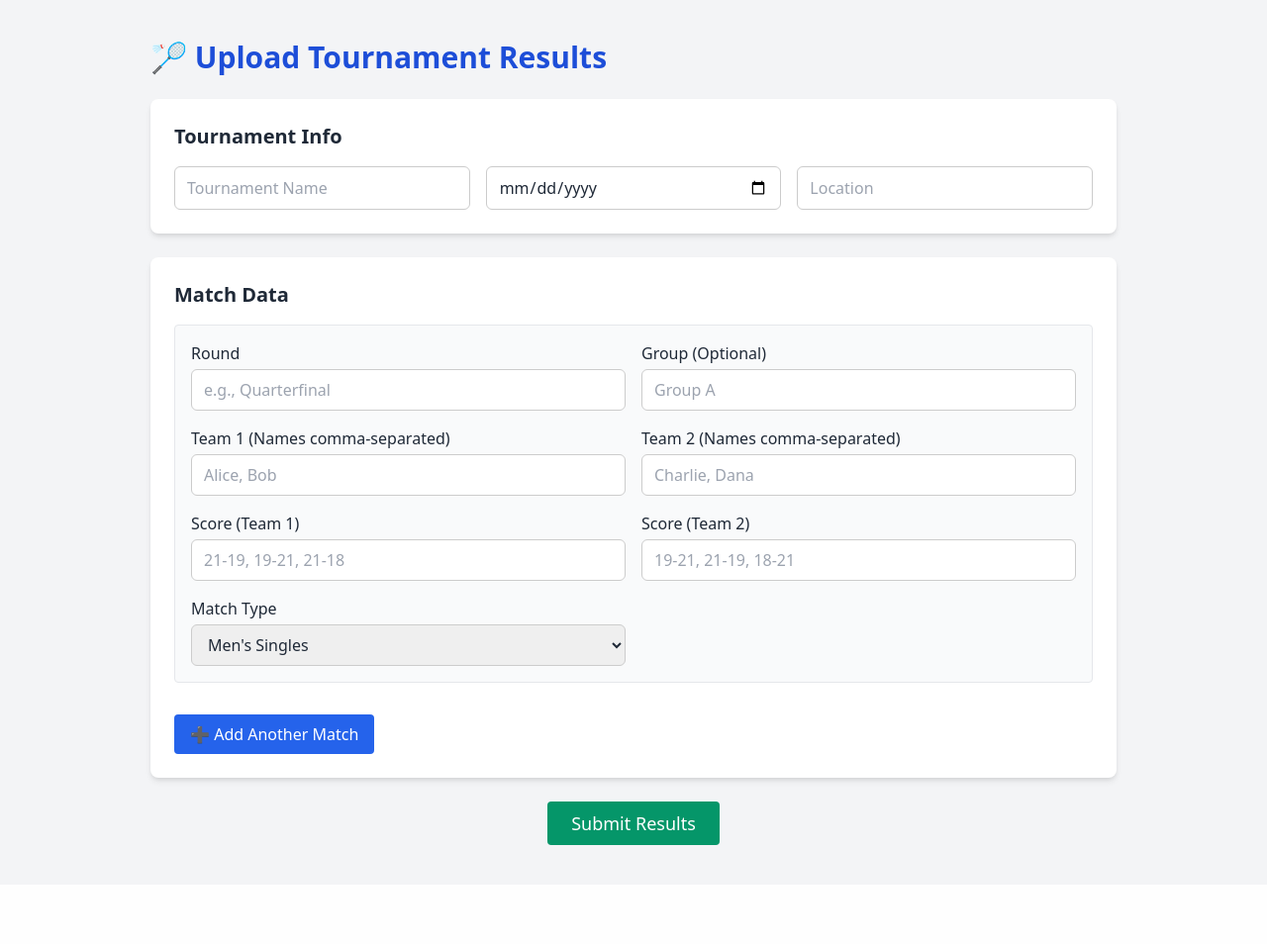
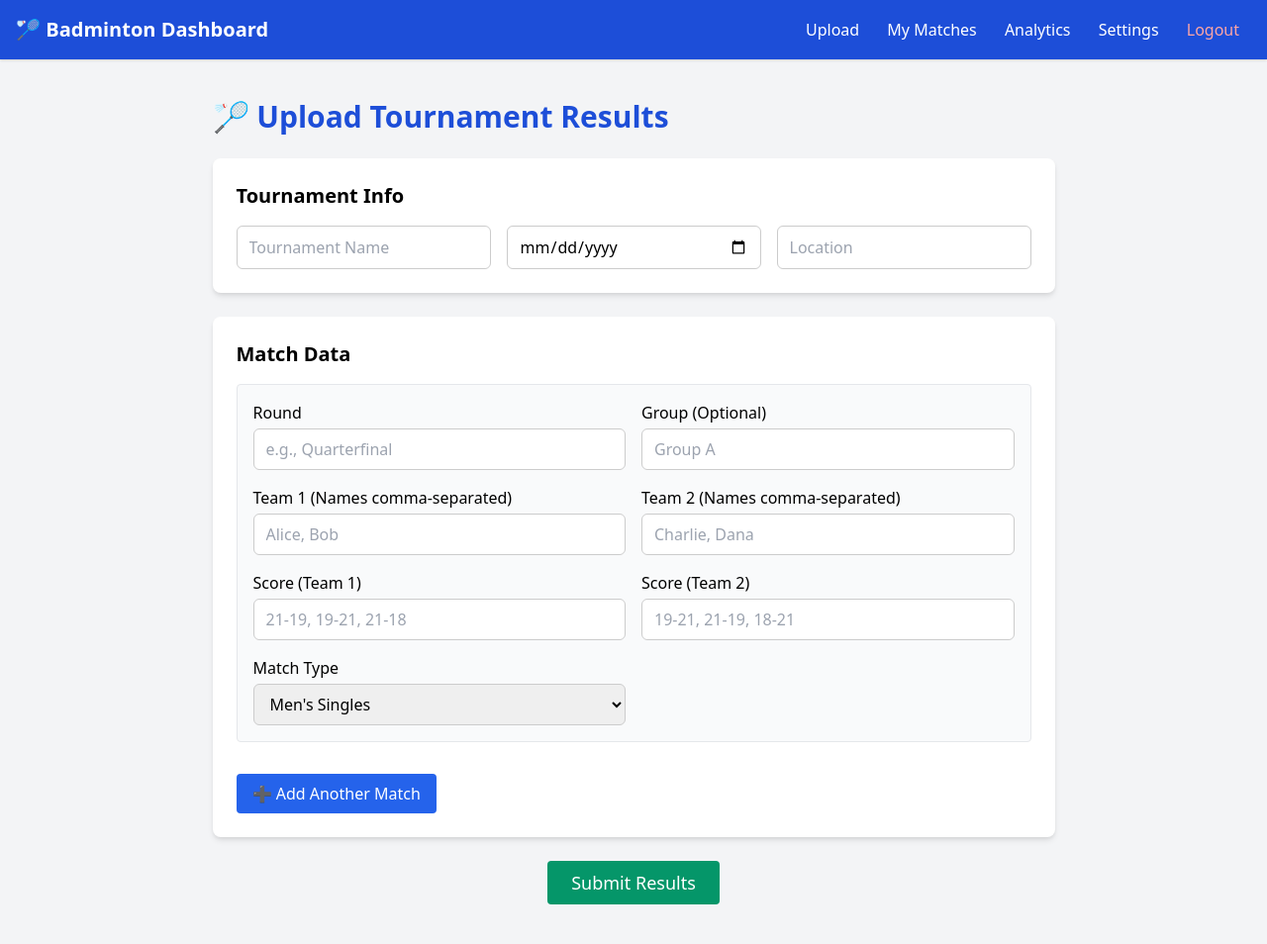
Before and after one commit to LeranPeng/AgilWebDev2025, a Flask app: page /input_form in a window 1280 px wide. Shown: the whole page at 99% size. Before the commit the page ends 854 px from the top, so only its background shows below. Run offline with Flask 3, Linux system fonts and the light colour scheme; a user stored in the database is signed in; some libraries are stand-ins or nearby versions.

Commit message:
Navi bar fix (#8)
* added Header bar

added header bar (same as the dashboard) which contains working hrefs to other pages

Signed-off-by: AndrewMekhail <168392606+AndrewMekhail@users.noreply.github.com>

* fixed header bars

fixed the headerbar hrefs

Signed-off-by: AndrewMekhail <168392606+AndrewMekhail@users.noreply.github.com>

* fixed homebutton

"Go Home" button had an incorrect href link, fixed

Signed-off-by: AndrewMekhail <168392606+AndrewMekhail@users.noreply.github.com>

* fixed homebutton

"Go Home" button had an incorrect href, fixed

Signed-off-by: AndrewMekhail <168392606+AndrewMekhail@users.noreply.github.com>

---------

Signed-off-by: AndrewMekhail <168392606+AndrewMekhail@users.noreply.github.com>
Co-authored-by: AndrewMekhail <168392606+AndrewMekhail@users.noreply.github.com>

```diff
--- a/templates/html/404.html
+++ b/templates/html/404.html
@@ -10,7 +10,7 @@
   <div class="text-center">
     <h1 class="text-6xl font-bold text-blue-700">404</h1>
     <p class="text-2xl mt-4">Page not found</p>
-    <a href="/static" class="inline-block mt-6 px-4 py-2 bg-blue-600 text-white rounded hover:bg-blue-700">
+    <a href="/dashboard" class="inline-block mt-6 px-4 py-2 bg-blue-600 text-white rounded hover:bg-blue-700">
       Go Home
     </a>
   </div>
--- a/templates/html/500.html
+++ b/templates/html/500.html
@@ -10,7 +10,7 @@
   <div class="text-center">
     <h1 class="text-6xl font-bold text-red-700">500</h1>
     <p class="text-2xl mt-4">Server error</p>
-    <a href="/static" class="inline-block mt-6 px-4 py-2 bg-blue-600 text-white rounded hover:bg-blue-700">
+    <a href="/dashboard" class="inline-block mt-6 px-4 py-2 bg-blue-600 text-white rounded hover:bg-blue-700">
       Go Home
     </a>
   </div>
--- a/templates/html/InputForm.html
+++ b/templates/html/InputForm.html
@@ -6,6 +6,20 @@
   <title>Upload Tournament Results</title>
   <link href="https://cdn.jsdelivr.net/npm/tailwindcss@2.2.19/dist/tailwind.min.css" rel="stylesheet" />
 </head>
+
+<body class="bg-gray-100 min-h-screen flex flex-col">
+  <!-- Navbar -->
+  <nav class="bg-blue-700 text-white p-4 flex justify-between items-center shadow">
+    <h1 class="text-xl font-bold">🏸 Badminton Dashboard</h1>
+    <div>
+      <a href="/upload" class="px-3 hover:underline">Upload</a>
+      <a href="/input_form" class="px-3 hover:underline">My Matches</a>
+      <a href="/analytics" class="px-3 hover:underline">Analytics</a>
+      <a href="/settings" class="px-3 hover:underline">Settings</a>
+      <a href="/logout" class="px-3 hover:underline text-red-300">Logout</a>
+    </div>
+  </nav>
+
 <body class="bg-gray-100 min-h-screen text-gray-800">
   <div class="max-w-5xl mx-auto px-6 py-10">
     <h1 class="text-3xl font-bold mb-6 text-blue-700">🏸 Upload Tournament Results</h1>
--- a/templates/html/upload.html
+++ b/templates/html/upload.html
@@ -14,7 +14,7 @@
     <div class="max-w-7xl mx-auto px-4 py-4 flex justify-between items-center">
       <h1 class="text-2xl font-bold text-blue-600">🏸 Badminton Manager</h1>
       <nav class="space-x-4">
-        <a href="/static" class="text-gray-700 hover:text-blue-500">Home</a>
+        <a href="/dashboard" class="text-gray-700 hover:text-blue-500">Home</a>
         <a href="/upload" class="text-gray-700 hover:text-blue-500 font-semibold">Upload</a>
         <a href="/input_form" class="text-gray-700 hover:text-blue-500">Groups</a>
         <a href="/dashboard" class="text-gray-700 hover:text-blue-500">Matches</a>
```
